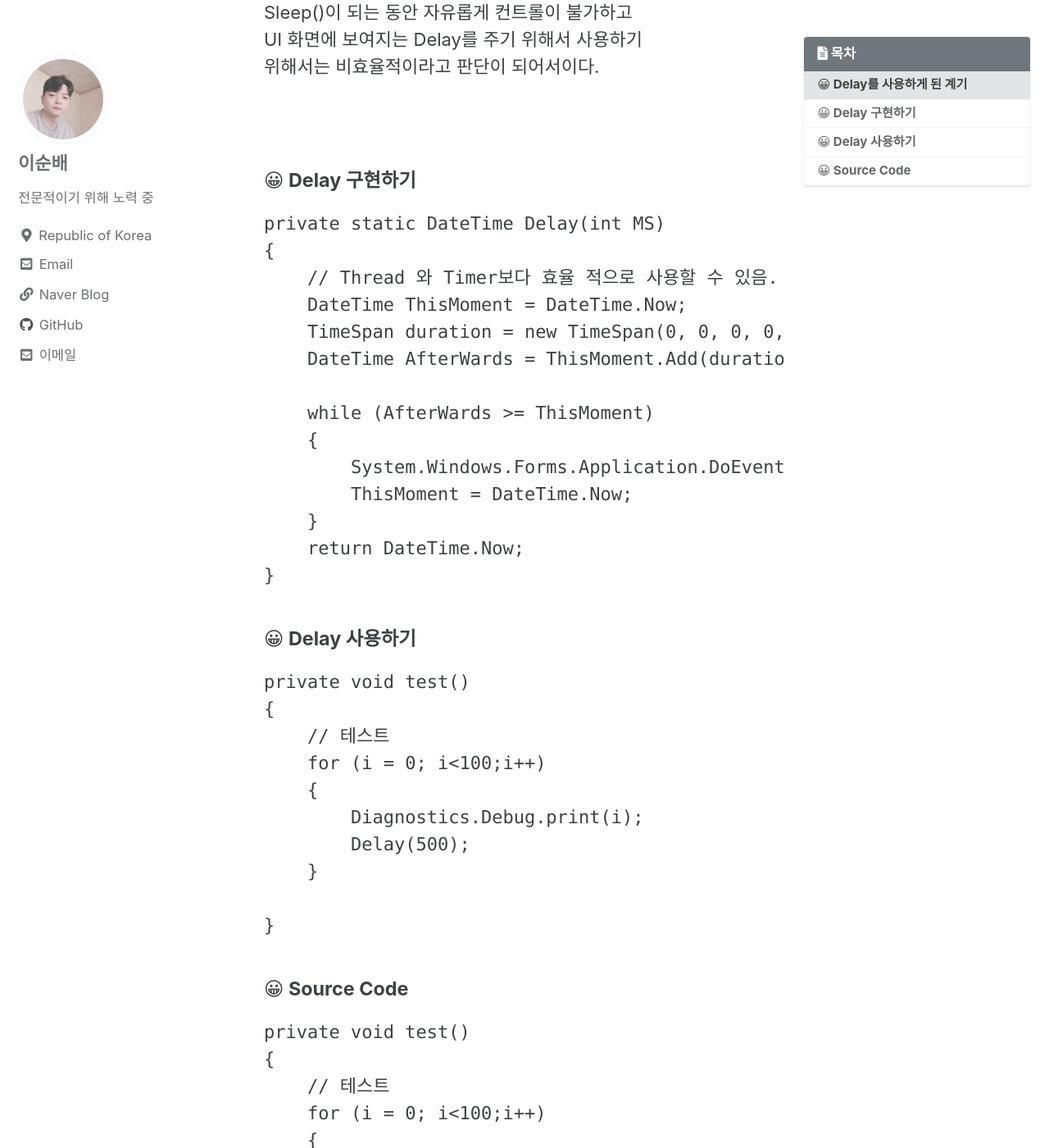
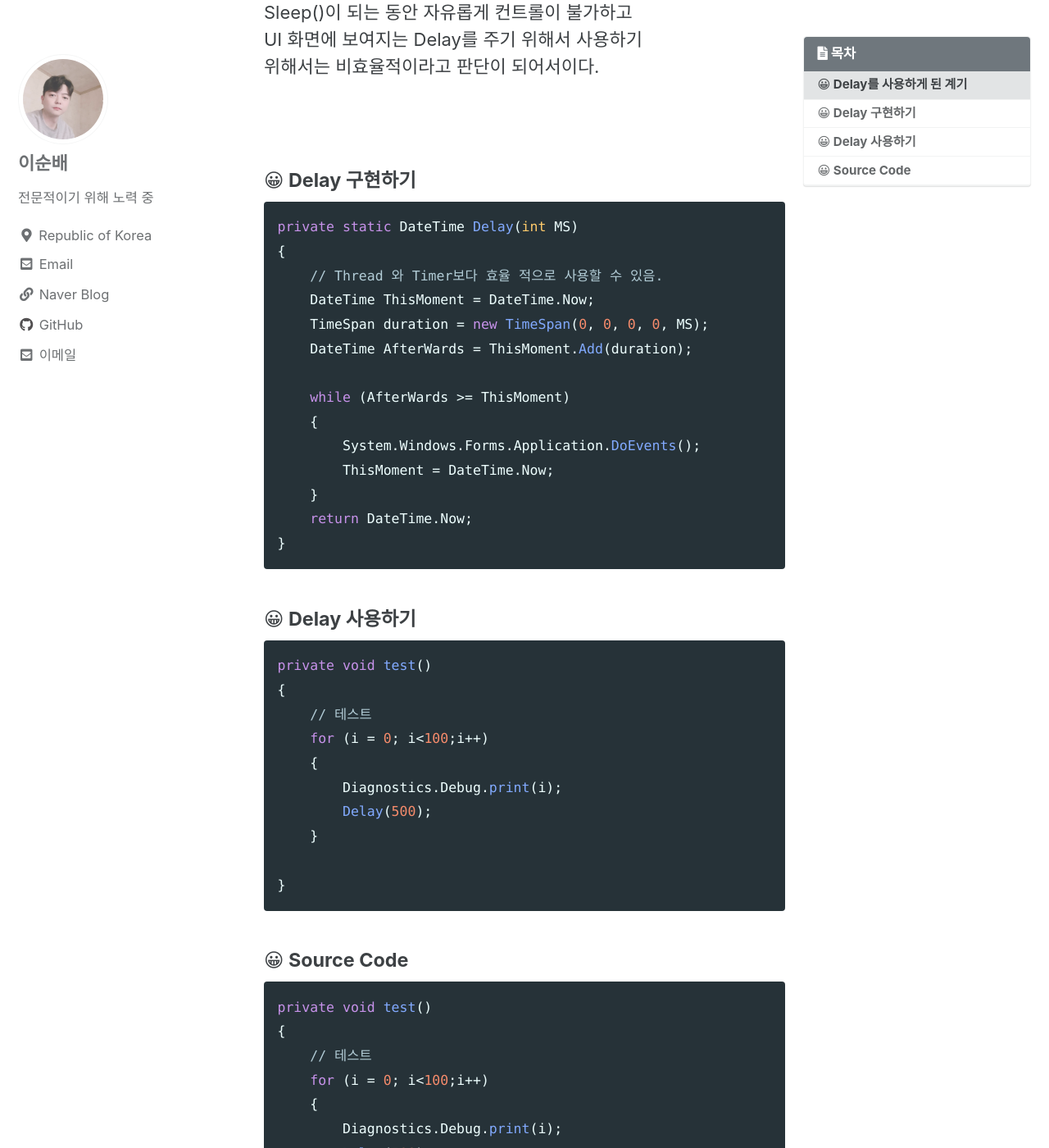
Before and after one commit to SsunLee/ssunlee.github.io, a Jekyll site: the page built from _posts/2021/C#/2021-06-16-C#-delay without thread.md, in a window 1280 px wide and 1400 px high, scrolled down 331 px. Shown: the whole window at 82% size. Built offline with Jekyll 4.4.1, drawn with Linux system fonts in a browser that asks for light colours; cached includes are drawn as plain includes; comment, search, counter and statistics services are not loaded; some of the changed text lies outside the part shown.

Commit message:
2021-06-16 posting

```diff
--- a/_posts/2021/C#/2021-06-16-C#-delay without thread.md
+++ b/_posts/2021/C#/2021-06-16-C#-delay without thread.md
@@ -29,7 +29,7 @@ UI 화면에 보여지는 Delay를 주기 위해서 사용하기
 <br/>
 
 #### 😀 Delay 구현하기
-~~~C#
+~~~cs
 private static DateTime Delay(int MS)
 {
     // Thread 와 Timer보다 효율 적으로 사용할 수 있음.
@@ -47,7 +47,7 @@ private static DateTime Delay(int MS)
 ~~~
 
 #### 😀 Delay 사용하기
-~~~C#
+~~~cs
 private void test()
 {
     // 테스트
@@ -61,7 +61,7 @@ private void test()
 ~~~
 
 #### 😀 Source Code
-~~~C#
+~~~cs
 private void test()
 {
     // 테스트
```
Also changed, not shown: _posts/2021/Python/2021-06-16-Python-hexTodec binTodec octTodec.md (+2 -2 lines).
